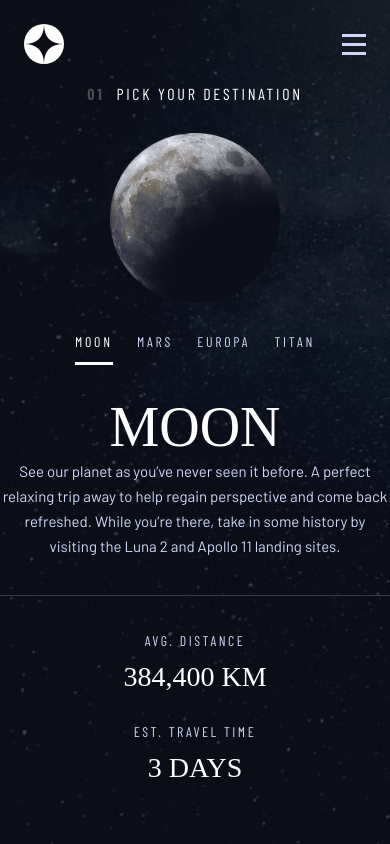
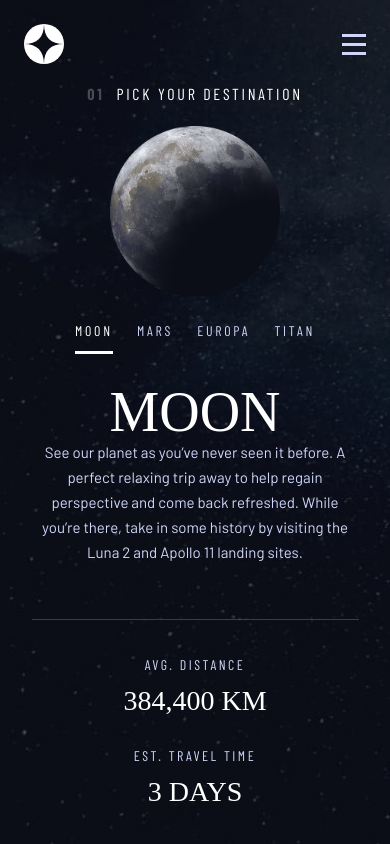
Before and after one commit to zttlmnn/space-tourism-multi-page, a React (Create React App) app: page /destination in a window 390 px wide. Built offline with nearby package versions, Linux system fonts and the light colour scheme; a web font is replaced by a local one.

Commit message:
finished destinationView

```diff
--- /dev/null
+++ b/src/components/Utilities/Button.module.scss
@@ -0,0 +1,3 @@
+.button {
+
+}
--- a/src/components/Utilities/Button.tsx
+++ b/src/components/Utilities/Button.tsx
@@ -1,4 +1,5 @@
-import React, { FC, useContext } from 'react'
+import React, { FC, useContext } from 'react';
+import styles from './Button.module.scss';
 import { TabAndSliderContext } from '../context/tabAndSlider-context';
 
 type BtnObj = {
@@ -10,14 +11,18 @@ type BtnObj = {
 const Button: FC<BtnObj> = props => {
   const {setState: setDestinationState} = useContext(TabAndSliderContext)
 
-
   const destinationHandler = (destination: number) => {
     setDestinationState(destination);
+  };
 
-  };
+
+  const cssStyle = [
+    styles.button,
+    props.className
+  ];
   return (
     <button
-      className={props.className}
+      className={cssStyle.join(' ')}
       onClick={destinationHandler.bind(null, props.state)}
     >
       {props.text}
--- a/src/components/Utilities/Container.tsx
+++ b/src/components/Utilities/Container.tsx
@@ -2,6 +2,7 @@ import React, { FC } from 'react'
 import styles from './Container.module.scss';
 
 const Container: FC<{ className?: string }>  = (props) => {
+
   const cssStyle = [
     styles['background-container'],
     props.className
--- a/src/components/Utilities/Description.module.scss
+++ b/src/components/Utilities/Description.module.scss
@@ -1,10 +1,12 @@
 @import '../../index.scss';
 
 .text {
-  font-size: 1.5rem;
+ font-size: 1.5rem;
   line-height: 2.5rem;
-  padding-bottom: calc(var(--base-unit) * 1.5);
-  border-bottom: 1px solid var(--clr-stroke);
+
+
+/*   padding-bottom: calc(var(--base-unit) * 1.5);
+ */
 
   @media (min-width: $bp-tablet) {
     max-width: 57.3rem;
@@ -12,7 +14,7 @@
     font-size: 1.6rem;
     line-height: 2.8rem;
 
-    padding: var(--base-unit) 0 calc(var(--base-unit) * 2.25);
+ //   padding: var(--base-unit) 0 calc(var(--base-unit) * 2.25);
   }
 
   @media (min-width: $bp-desktop) {
--- a/src/components/Utilities/Grid.module.scss
+++ b/src/components/Utilities/Grid.module.scss
@@ -2,17 +2,27 @@
 
 .grid-container {
   margin: 0 auto;
-
+  padding: 0 var(--base-unit);
+  display: grid;
+  max-width: 110rem;
+  //grid-template-rows: repeat(4, auto);
+  // title image btns section
+grid-template-rows: calc(var(--base-unit) * 1.75) auto auto auto;
 
   @media (min-width: $bp-tablet) {
-    display: grid;
-    grid-template-rows: repeat(4, auto);
+    grid-template-rows: calc(var(--base-unit) * 3.25) auto auto auto;
 /*       max-width: 57.3rem;    */
   }
 
+
+
   @media (min-width: $bp-desktop) {
-    grid-template-rows: repeat(3, auto);
-    grid-template-columns: repeat(2, auto);
-    max-width: 110rem;
+      grid-template-rows: repeat(3, calc(var(--base-unit) * 2.5)) auto auto auto;
+      column-gap: calc(var(--base-unit) * 5);
+  /*       max-width: 57.3rem;    */
+
+/*     grid-template-rows: repeat(3, auto);
+    grid-template-columns: repeat(2, auto); */
+  //  max-width: 110rem;
   }
 }
--- a/src/components/Utilities/Title.module.scss
+++ b/src/components/Utilities/Title.module.scss
@@ -1,4 +1,4 @@
-@import '../../index.scss';
+@import "../../index.scss";
 
 .title {
   display: flex;
@@ -7,14 +7,22 @@
   font-size: 1.6rem;
   letter-spacing: 0.27rem;
 
-  max-width: 57.3rem;
+ // width: 57.3rem;
   margin: 0 auto;
 
+  @media (min-width: $bp-tablet) {
+    margin: 0;
 
-  @media (min-width: $bp-tablet) {
+    justify-content: flex-start;
     font-size: 2rem;
-    justify-content: flex-start;
-    margin-bottom: calc(var(--base-unit) * 2.5);
+  }
+
+  @media (min-width: $bp-desktop) {
+
+    font-size: 2.8rem;
+
+    grid-column: 1 / span 2;
+    grid-row: 1 / span 3;
   }
 
   span {
--- a/src/components/Views/CrewView.tsx
+++ b/src/components/Views/CrewView.tsx
@@ -27,8 +27,8 @@ const CrewView: FC<{ crewData: CrewData[] }> = props => {
             <img
               src={`${process.env.PUBLIC_URL}../../${props.crewData[crewState].images.png}`}
               //src="../../assets/crew/image-moon.png"
-              alt=""
-            />
+              alt={props.crewData[crewState].name}
+              />
           </figure>
           </div>
           <div className={styles["crew-view__grid-btns"]}>
--- a/src/components/Views/DestinationView.module.scss
+++ b/src/components/Views/DestinationView.module.scss
@@ -1,88 +1,70 @@
-@import '../../index.scss';
+@import "../../index.scss";
 
 .destination-view {
-
   background: center/cover no-repeat
     url("../../assets/destination/background-destination-mobile.jpg");
 
   @media (min-width: $bp-tablet) {
     background: center/cover no-repeat
       url("../../assets/destination/background-destination-tablet.jpg");
-
   }
-
 
   @media (min-width: $bp-tablet) {
     background: center/cover no-repeat
       url("../../assets/destination/background-destination-desktop.jpg");
+  }
+
+  &__img {
+    width: clamp(17rem, 45%, 30rem);
+    margin: 0 auto;
+
+    @media (min-width: $bp-tablet) {
+      width: clamp(30rem, 45%, 45rem);
+    }
+
+    @media (min-width: $bp-desktop) {
+      width: clamp(45rem, 45%, 50rem);
+
+      grid-column: 1;
+      grid-row: 3 / span 3;
 
     }
-/*
-&__flex-container {
-  margin: 0 auto;
-
-
-
-
-  @media (min-width: $bp-desktop) {
-    max-width: 110rem;
-
-    display: flex;
-    align-items: flex-end;
-    gap: 16rem;
-  }
-}
- */
-
-&__flex-item {
-
-}
-
-
-  &__img {
-    margin: calc(var(--base-unit) * 1.25) 0;
-    display: flex;
-    justify-content: center;
-
-    @media (min-width: $bp-tablet) {
-      margin: 0 0 calc(var(--base-unit) * 2.5);
-    }
     img {
-      width: 17rem;
-      height: 17rem;
-
-      @media (min-width: $bp-tablet) {
-        width: 30rem;
-        height: 30rem;
-      }
-      @media (min-width: $bp-desktop) {
-        width: 45rem;
-        height: 45rem;
-      }
+      width: 100%;
+      height: auto;
     }
   }
 
   &__btns {
+    margin: 0 auto;
+    height: calc(var(--base-unit) * 3.5);
     width: calc(var(--base-unit) * 10);
-    margin: 0 auto;
+
     display: flex;
     justify-content: space-between;
+    align-items: center;
+
+
 
     @media (min-width: $bp-tablet) {
+      height: calc(var(--base-unit) * 5.5);
       width: calc(var(--base-unit) * 11.75);
     }
     @media (min-width: $bp-desktop) {
       margin: 0;
+      grid-column: 2;
+      grid-row: 2 / span 1;
+
     }
   }
   &__btn {
     cursor: pointer;
+    background: none;
     color: var(--clr-secondary);
-      background: none;
     font-size: 1.4rem;
     font-family: var(--ff-btn);
     border: none;
-      padding-bottom: calc(var(--base-unit) * .5);
+    padding-bottom: calc(var(--base-unit) * 0.5);
     border-bottom: 3px solid transparent;
 
     text-transform: uppercase;
@@ -99,71 +81,87 @@
   }
 
   &__description {
+    //width: 32.7rem;
+    max-width: 32.7rem;
+    //width: 65ch;
+    margin: 0 auto;
     text-align: center;
+
+    height: calc(var(--base-unit) * 10);
+    border-bottom: 1px solid var(--clr-stroke);
+
+    @media (min-width: $bp-tablet) {
+      max-width: 57.3rem;
+    }
+
+    @media (min-width: $bp-desktop) {
+      max-width: 44rem;
+      grid-column: 2;
+
+      grid-row: 4 / span 3;
+
+      height: calc(var(--base-unit) * 12);
+
+
+    }
 
     h2 {
       font-size: 5.6rem;
       font-family: var(--ff-heading);
-      padding-top: calc(var(--base-unit) * 1.25);
+      height: calc(var(--base-unit) * 2.5);
 
       @media (min-width: $bp-tablet) {
         font-size: 8rem;
+        height: calc(var(--base-unit) * 4);
       }
 
       @media (min-width: $bp-desktop) {
-        text-align: left;
-      }
-
-    }
- /*    p {
-      font-size: 1.5rem;
-      line-height: 2.5rem;
-      padding-bottom: calc(var(--base-unit) * 1.5);
-      border-bottom: 1px solid var(--clr-stroke);
-
-      @media (min-width: $bp-tablet) {
-        max-width: 57.3rem;
-        margin: 0 auto;
-        font-size: 1.6rem;
-        line-height: 2.8rem;
-
-        padding: var(--base-unit) 0 calc(var(--base-unit) * 2.25);
-      }
-
-      @media (min-width: $bp-desktop) {
-        max-width: 44rem;
-        font-size: 1.8rem;
-        line-height: 3.2rem;
+        font-size: 10rem;
+                height: calc(var(--base-unit) * 5);
 
         text-align: left;
       }
-    } */
+    }
   }
 
   &__details {
+    margin: 0 auto;
     text-align: center;
     padding-top: calc(var(--base-unit) * 1.5);
 
     @media (min-width: $bp-tablet) {
-      max-width: 45rem;
+      width: 37.5rem;
       margin: 0 auto;
       display: flex;
-      justify-content: space-around;
+      justify-content: space-between;
+    }
+    @media (min-width: $bp-desktop) {
+      grid-column: 2;
+      grid-row: 5;
+
+      div {
+        align-self: end;
+      }
+
     }
 
     h4 {
       font-size: 1.4rem;
       font-family: var(--ff-btn);
-      letter-spacing: .25rem;
+      letter-spacing: 0.25rem;
       color: var(--clr-secondary);
-      padding-bottom: calc(var(--base-unit) * .5);
+      padding-bottom: calc(var(--base-unit) * 0.5);
     }
 
     h3 {
       font-family: var(--ff-heading);
       font-size: 2.8rem;
       padding-bottom: calc(var(--base-unit) * 1.25);
+
+      @media (min-width: $bp-desktop) {
+        padding: 0;
+
       }
     }
-
   }
+}
--- a/src/components/Views/DestinationView.tsx
+++ b/src/components/Views/DestinationView.tsx
@@ -20,17 +20,14 @@ const DestinationView: FC<{ destinationsData: DestinationsData[] }> = props => {
   return (
     <Container className={styles["destination-view"]}>
       <Grid>
-        <div className={styles["destination-view__flex-item"]}>
       <Title index="01" title="Pick your destination" />
           <figure className={styles["destination-view__img"]}>
             <img
               src={`${process.env.PUBLIC_URL}../../${props.destinationsData[destinationState].images.png}`}
               //src="../../assets/destination/image-moon.png"
-              alt=""
+              alt={props.destinationsData[destinationState].name}
             />
           </figure>
-        </div>
-        <div className={styles["destination-view__flex-item"]}>
           <section className={styles["destination-view__btns"]}>
             {props.destinationsData.map((destination, i) => (
               <Button
@@ -59,7 +56,6 @@ const DestinationView: FC<{ destinationsData: DestinationsData[] }> = props => {
               <h3>{props.destinationsData[destinationState].travel}</h3>
             </div>
           </section>
-        </div>
       </Grid>
     </Container>
   );
--- a/src/components/Views/TechnologyView.tsx
+++ b/src/components/Views/TechnologyView.tsx
@@ -35,7 +35,7 @@ const TechnologyView: FC<{ technologyData: TechnologyData[] }> = (props) => {
         <figure className={styles["technology-view__img"]}>
           <img
             src={imgFormat}
-            alt=""
+            alt={props.technologyData[technologyState].name}
           />
         </figure>
       </div>
```
Lines whose indentation alone changed are shown as unchanged.
